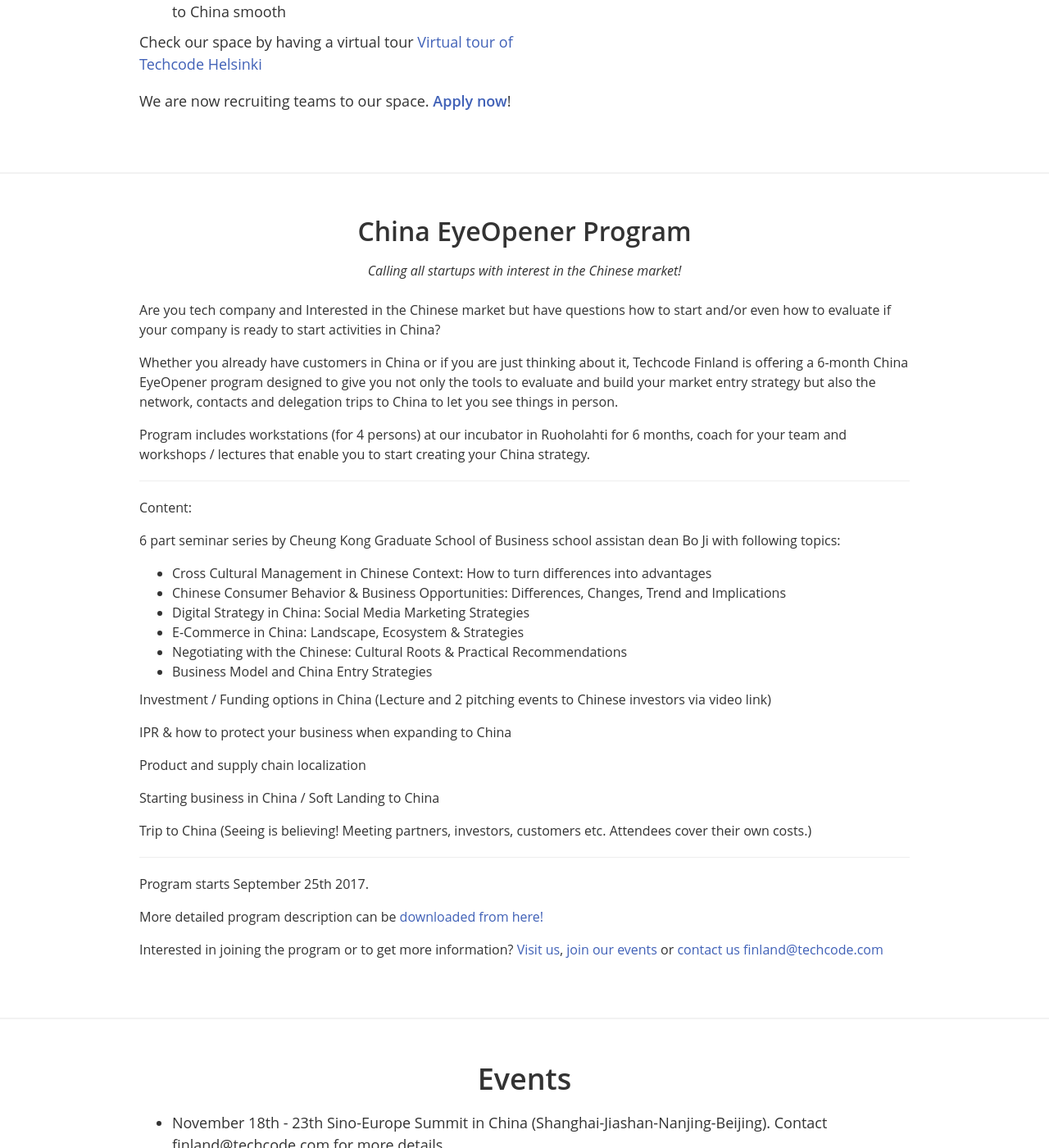
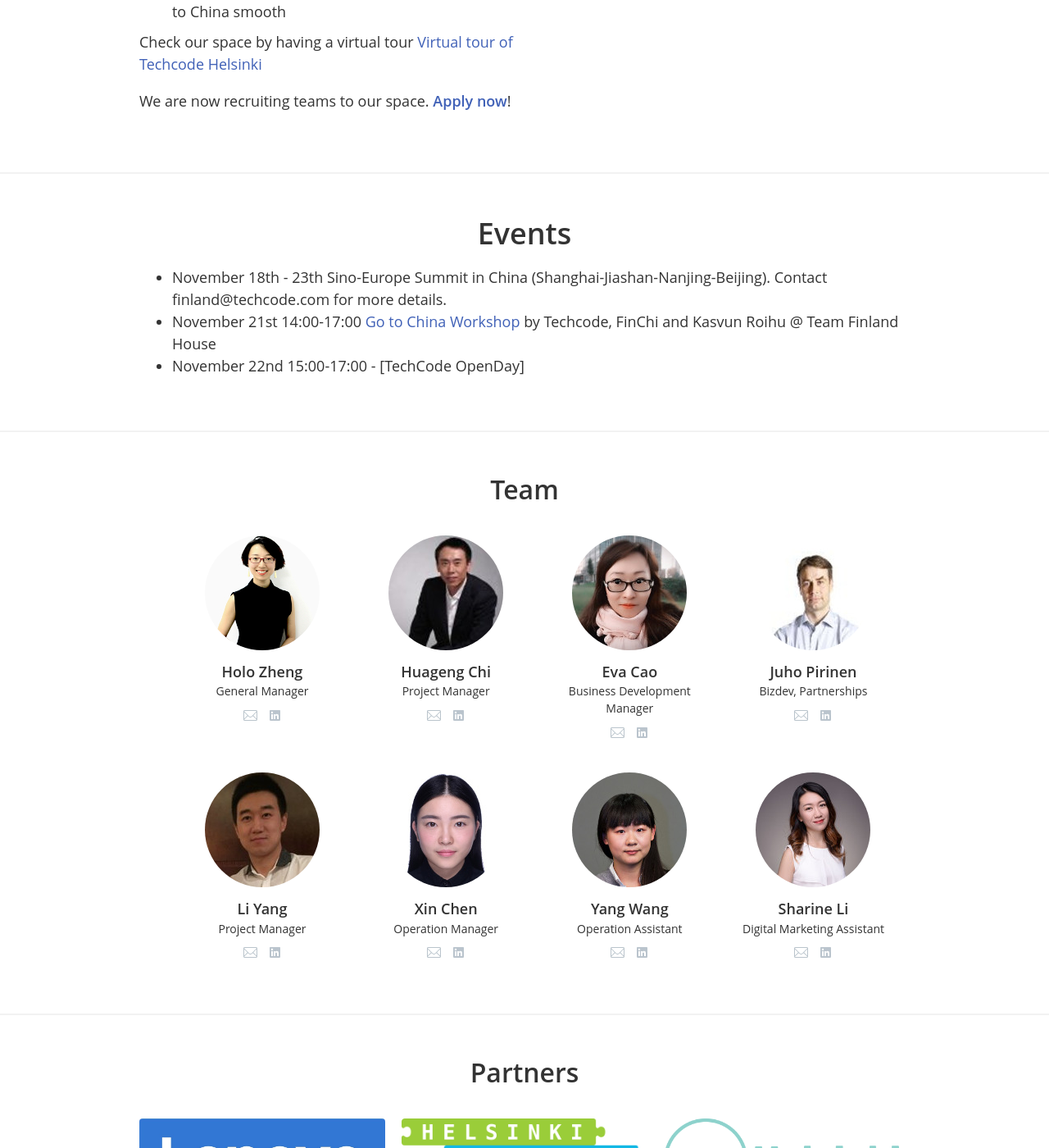
Before and after one commit to techcodefinland/techcode.fi, a Jekyll site: the page built from index.html, in a window 1280 px wide and 1400 px high, scrolled down 1354 px. Shown: the whole window at 82% size. Built offline with Jekyll 4.4.1, drawn with Linux system fonts in a browser that asks for light colours; nearby versions of some CDN libraries; some of the changed text lies outside the part shown.

Commit message:
Remove Program section, including link in navbar, update README, Rename Apply Now button to Contact Us, link to #contact

```diff
--- a/_includes/index.html
+++ b/_includes/index.html
@@ -9,7 +9,7 @@
       <li class="social-networks__item"><a class="social-networks__link social-networks__link--linkedin" href="https://www.linkedin.com/search/results/people/?facetGeoRegion=%5B%22fi%3A0%22%5D&keywords=techcode%20finland&origin=FACETED_SEARCH" title="Techcode on LinkedIn" target="_blank">LinkedIn</a></li>
     </ul>
     <p class="hero__motto">
-      <a class="btn btn-lg btn-primary" href="#program" role="button">Apply Now</a>
+      <a class="btn btn-lg btn-primary" href="#contact" role="button">Contact Us</a>
     </p>
   </div>
 </section>
@@ -22,13 +22,6 @@
     <aside class="about__secondary">
       <iframe src="https://www.facebook.com/plugins/page.php?href=https%3A%2F%2Fwww.facebook.com%2Ftechcodefinland%2F&tabs=timeline&width=400&height=380&small_header=true&adapt_container_width=true&hide_cover=true&show_facepile=false&locale=en_US&width=400&height=520" width="400" height="520" style="border:none;overflow:hidden" scrolling="no" frameborder="0" allowTransparency="true"></iframe>
     </aside>
-  </div>
-</section>
-<section id="program" class="section section--program">
-  <div class="container">
-    <h1 class="heading">China EyeOpener Program</h1>
-    {% capture program %}{% include program.md %}{% endcapture %}
-    {{ program | markdownify }}
   </div>
 </section>
 <section id="events" class="section section--events">
--- a/_includes/program.md
+++ /dev/null
@@ -1,36 +0,0 @@
-<center><i>Calling all startups with interest in the Chinese market!</i></center>
-<br/>
-Are you tech company and Interested in the Chinese market but have questions how to start and/or even how to evaluate if your company is ready to start activities in China?
-
-Whether you already have customers in China or if you are just thinking about it, Techcode Finland is offering a 6-month China EyeOpener program designed to give you not only the tools to evaluate and build your market entry strategy but also the network, contacts and delegation trips to China to let you see things in person.
-
-Program includes workstations (for 4 persons) at our incubator in Ruoholahti for 6 months, coach for your team and workshops / lectures that enable you to start creating your China strategy.
-
-----
-Content:
-
-6 part seminar series by Cheung Kong Graduate School of Business school assistan dean Bo Ji with following topics:
-*  Cross Cultural Management in Chinese Context: How to turn differences into advantages
-*  Chinese Consumer Behavior & Business Opportunities: Differences, Changes, Trend and Implications
-*  Digital Strategy in China: Social Media Marketing Strategies
-*  E-Commerce in China: Landscape, Ecosystem & Strategies
-*  Negotiating with the Chinese: Cultural Roots & Practical Recommendations
-*  Business Model and China Entry Strategies
-
-Investment / Funding options in China (Lecture and 2 pitching events to Chinese investors via video link)
-
-IPR & how to protect your business when expanding to China
-
-Product and supply chain localization
-
-Starting business in China / Soft Landing to China
-
-Trip to China (Seeing is believing! Meeting partners, investors, customers etc. Attendees cover their own costs.)
-
----
-
-Program starts September 25th 2017.
-
-More detailed program description can be [downloaded from here!](https://1drv.ms/b/s!Anqxi2ndXHfWkAKDGqUxkYVjIqo7)
-
-Interested in joining the program or to get more information? [Visit us](http://techcode.fi/#contact), [join our events](http://techcode.fi/#events) or [contact us](http://techcode.fi/#team) <mailto:finland@techcode.com>
--- a/_layouts/default.html
+++ b/_layouts/default.html
@@ -29,7 +29,6 @@
     <div id="navbar" class="navbar-collapse collapse">
       <ul class="nav navbar-nav navbar-right">
         <li><a href="#about">About</a></li>
-        <li><a href="#program">Program</a></li>
         <li><a href="#events">Events</a></li>
         <li><a href="#team">Team</a></li>
         <li><a href="#partners">Partners</a></li>
```
Also changed, not shown: README.md, 1 other file.
